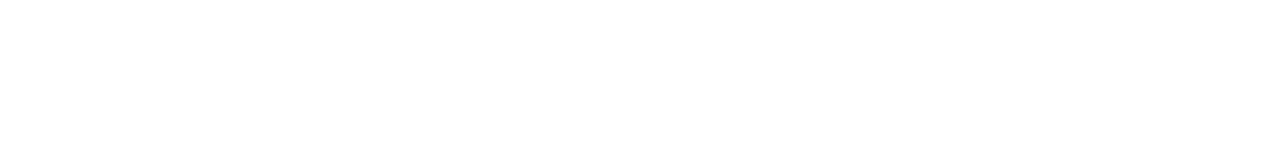
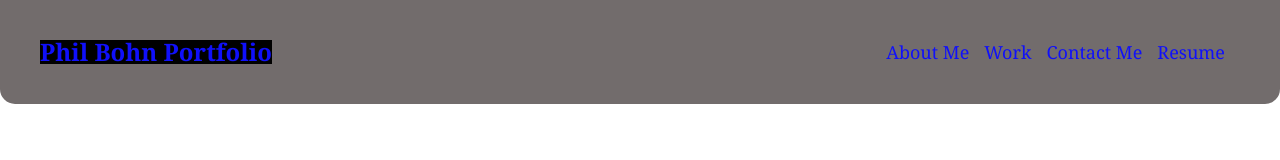
Before and after one commit to lamperouge1218/Portfolio, a plain HTML site: page index.html in a window 1280 px wide. Drawn offline with Linux system fonts and the light colour scheme.

Commit message:
Began styling on Header

```diff
--- a/css/reset.css
+++ b/css/reset.css
@@ -0,0 +1,29 @@
+* {
+    margin: 0;
+    padding: 0;
+    box-sizing: border-box;
+  }
+
+  html {
+    height: 100%;
+  }
+
+  body {
+    min-height: 100%;
+    line-height: 1;
+    font-family: sans-serif;
+  }
+
+  h1, h2, h3, h4, h5, h6 {
+    font-size: 100%;
+  }
+
+  input, select, option, optgroup, textarea, button,
+  pre, code {
+    font-size: 100%;
+    font-family: inherit;
+  }
+
+  ol, ul {
+    list-style: none;
+  }
--- a/css/style.css
+++ b/css/style.css
@@ -0,0 +1,35 @@
+* {
+    font-family: Cambria, Cochin, Georgia, Times, 'Times New Roman', serif;
+}
+
+header {
+    display: flex;
+    flex-direction: row;
+    justify-content: space-between;
+    background-color: rgb(114, 108, 108);
+    align-items: center;
+    border-radius: 0px 0px 15px 15px;
+    padding: 40px;
+}
+
+h1 {
+    font-size: x-large;
+    color: rgb(16, 16, 250);
+    background-color: black;
+}
+
+nav ul {
+    display: flex;
+    flex-direction: row;
+    justify-content: space-between;
+}
+
+nav ul li {
+    padding-right: 15px;
+    font-size: large;
+}
+
+a {
+    text-decoration: none;
+    color: rgb(16, 16, 250);
+}
--- a/index.html
+++ b/index.html
@@ -8,7 +8,17 @@
   </head>
 
 <body>
-    <header></header>
+    <header>
+      <h1>Phil Bohn Portfolio</h1>
+        <nav>
+          <ul>
+            <li><a href="#about-me">About Me</a></li>
+            <li><a href="#work">Work</a></li>
+            <li><a href="#contact-me">Contact Me</a></li>
+            <li><a href="resume">Resume</a></li>
+          </ul>
+        </nav>
+    </header>
     <section>
         <article></article>
     </section>
```
